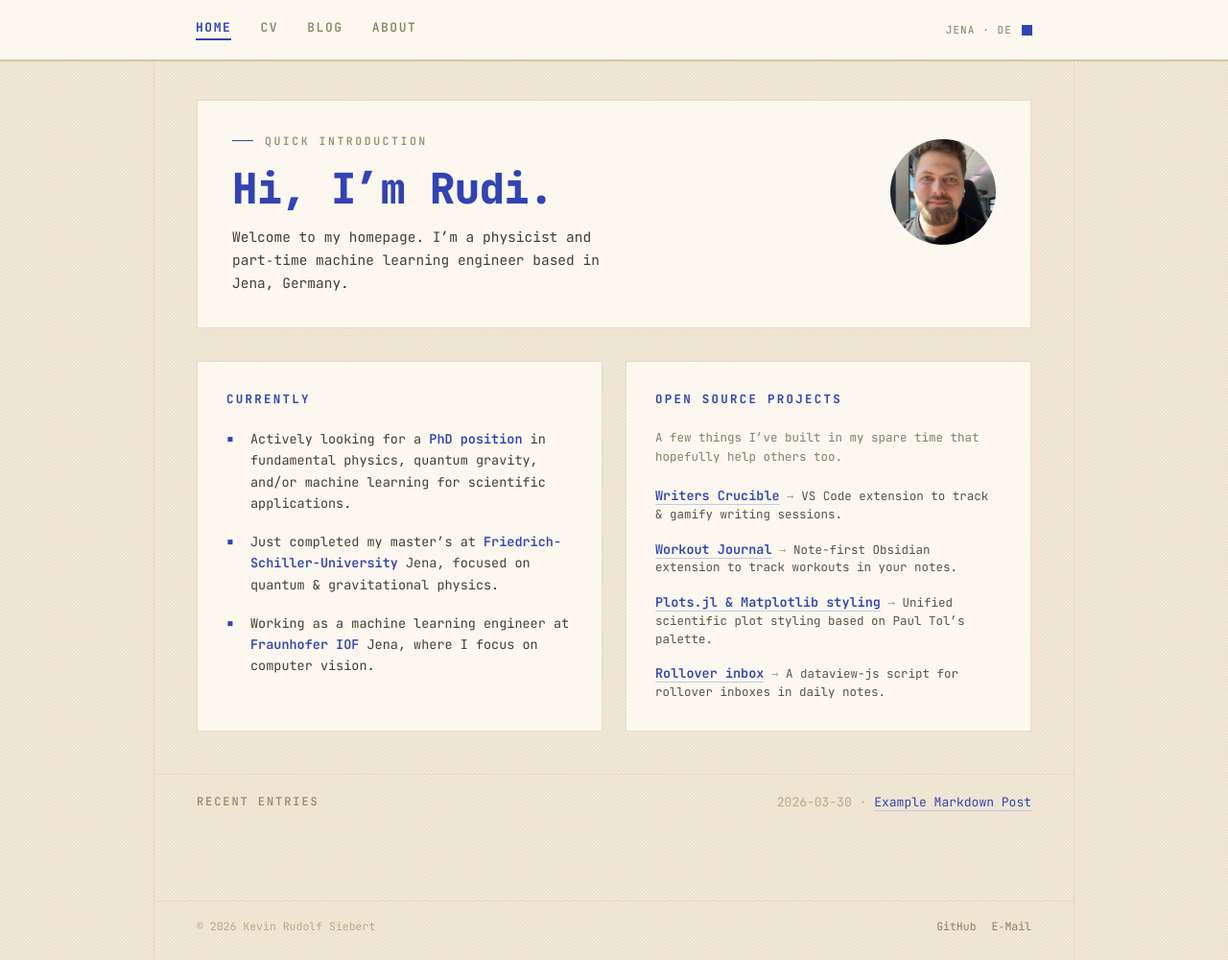
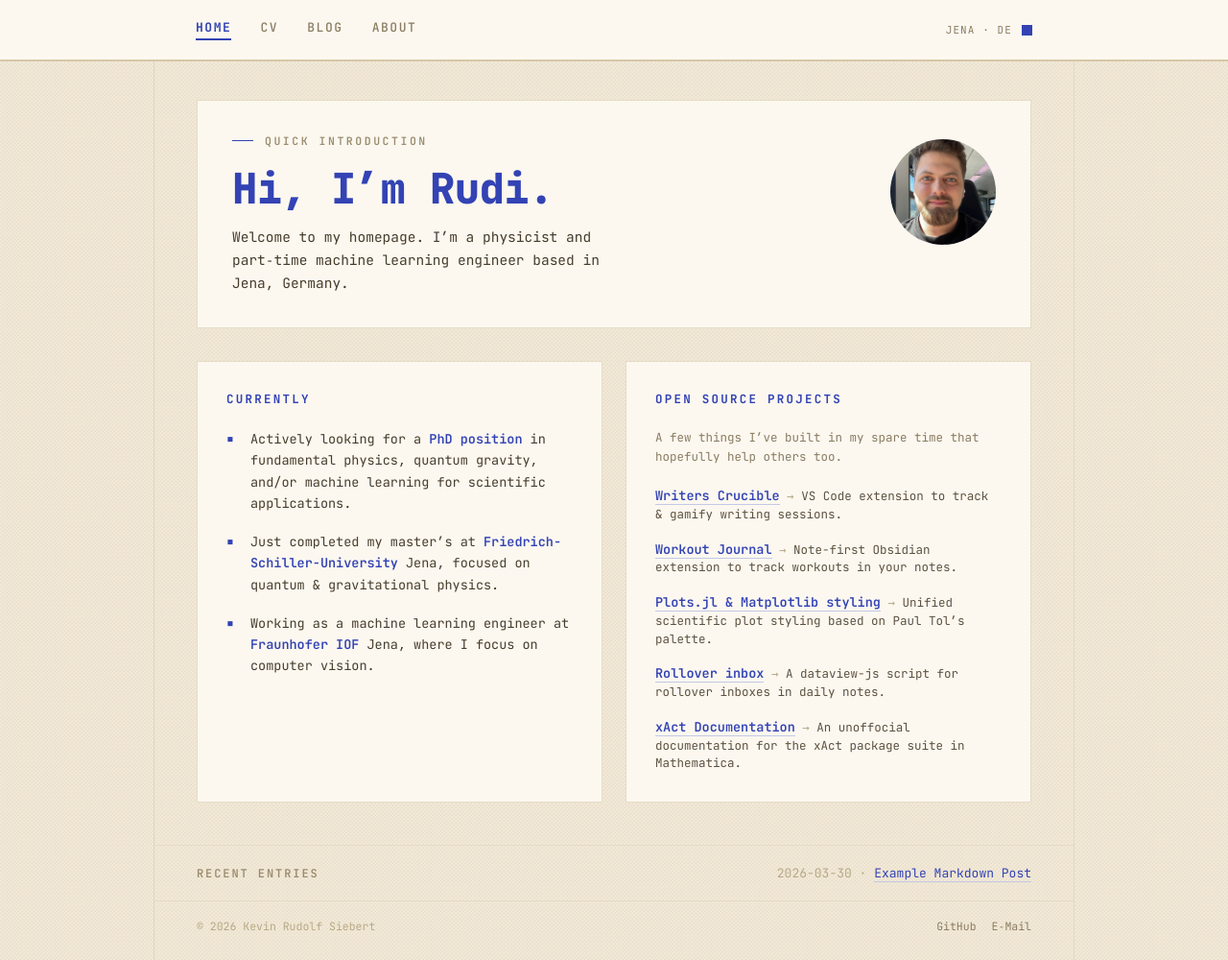
Before and after one commit to I-am-Rudi/i-am-rudi.github.io, a Jekyll site: the page built from index.md, in a window 1280 px wide and 1000 px high. Shown: the whole window at 96% size. Built offline with Jekyll 4.4.1, drawn with Linux system fonts in a browser that asks for light colours.

Commit message:
add xAct

```diff
--- a/index.md
+++ b/index.md
@@ -26,6 +26,10 @@ projects:
   - name: Rollover inbox
     url: https://github.com/I-am-Rudi/obsidian-rollover-inbox
     description: A dataview-js script for rollover inboxes in daily notes.
+  - name: xAct Documentation
+    url: https://xact-documentation.readthedocs.io/en/latest/
+    description: An unoffocial documentation for the xAct package suite in Mathematica.
+
 ---
 
 Welcome to my homepage. I’m a physicist and part‑time machine learning engineer based in Jena, Germany.
```
